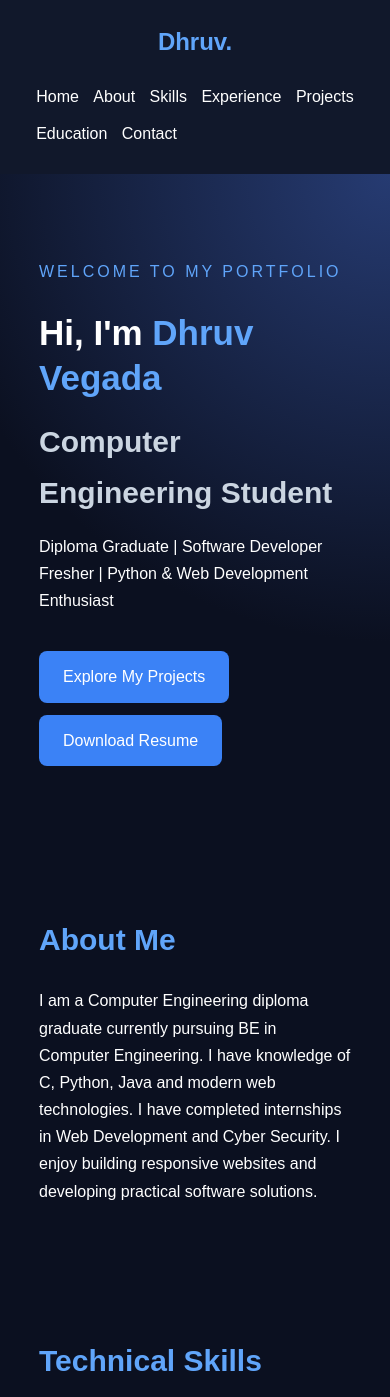
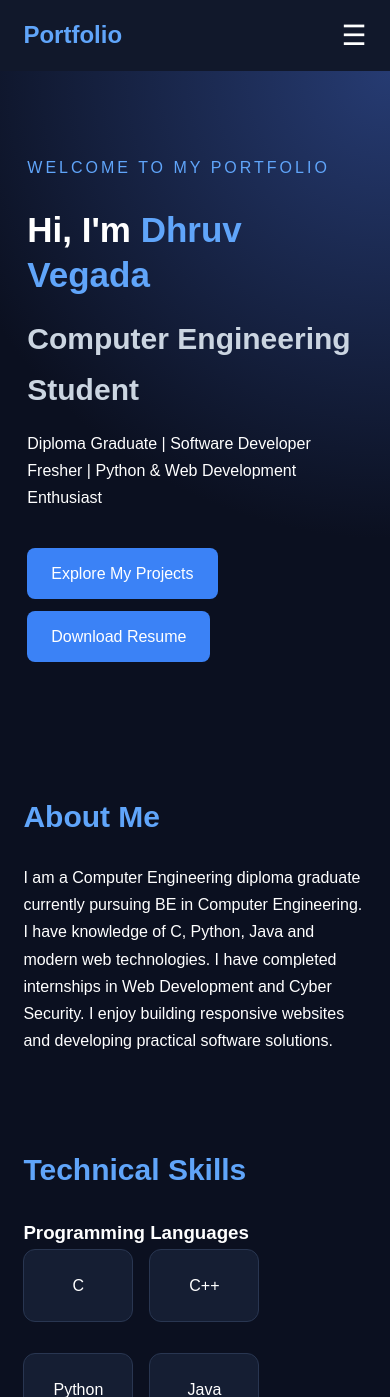
Before and after one commit to VegdaDhruv07/my-first-flask-website, a Flask app: page / in a window 390 px wide. Shown: the top 1397 px of the page. Run offline with Flask 3, Linux system fonts and the light colour scheme.

Commit message:
Organized CSS and improved responsive design

```diff
--- a/static/style.css
+++ b/static/style.css
@@ -13,13 +17,18 @@ body {
     line-height: 1.7;
 }
 
-nav {
+
+/* =====================================
+   2. NAVBAR
+===================================== */
+
+nav,
+.navbar {
     display: flex;
     justify-content: space-between;
     align-items: center;
     padding: 22px 8%;
     background: #11182b;
-    flex-wrap: wrap;
     gap: 15px;
 }
 
@@ -27,15 +36,36 @@ nav h2 {
     color: #60a5fa;
 }
 
+.nav-links {
+    display: flex;
+    align-items: center;
+    gap: 20px;
+}
+
 nav a {
     color: white;
     text-decoration: none;
-    margin-left: 18px;
 }
 
 nav a:hover {
     color: #60a5fa;
 }
+
+/* Hamburger Button */
+
+.menu-btn {
+    display: none;
+    font-size: 28px;
+    background: none;
+    border: none;
+    color: white;
+    cursor: pointer;
+}
+
+
+/* =====================================
+   3. HERO SECTION
+===================================== */
 
 .hero {
     min-height: 80vh;
@@ -119,27 +160,10 @@ section h2 {
     text-align: center;
 }
 
-#projects .card {
-    max-width: 600px;
-}
 
-footer {
-    text-align: center;
-    padding: 25px;
-    background: #11182b;
-    color: #cbd5e1;
-}
-
-@media (max-width: 600px) {
-    nav {
-        flex-direction: column;
-    }
-
-    nav a {
-        margin: 5px;
-        display: inline-block;
-    }
-}
+/* =====================================
+   6. PROJECT SECTION
+===================================== */
 
 .project-grid {
     display: grid;
@@ -458,13 +485,138 @@ footer {
     color: #7dd3fc;
 }
 
+
+/* =====================================
+   10. FOOTER
+===================================== */
+
+footer {
+    text-align: center;
+    padding: 25px;
+    background: #11182b;
+    color: #cbd5e1;
+}
+
+
+/* =====================================
+   11. TABLET RESPONSIVE
+===================================== */
+
 @media (max-width: 900px) {
+
     .certificate-grid {
         grid-template-columns: repeat(2, minmax(0, 1fr));
     }
+
 }
 
+
+/* =====================================
+   12. MOBILE RESPONSIVE
+===================================== */
+
+@media (max-width: 768px) {
+
+    /* Navbar */
+
+    nav,
+    .navbar {
+        position: relative;
+        flex-direction: row;
+        justify-content: space-between;
+        align-items: center;
+        flex-wrap: wrap;
+        padding: 15px 6%;
+    }
+
+    .menu-btn {
+        display: block;
+    }
+
+    .nav-links {
+        display: none;
+        position: absolute;
+        top: 100%;
+        left: 0;
+        width: 100%;
+        flex-direction: column;
+        align-items: flex-start;
+        gap: 15px;
+        padding: 20px;
+        background: #111827;
+        z-index: 1000;
+    }
+
+    .nav-links.show {
+        display: flex;
+    }
+
+    /* Hero */
+
+    .hero {
+        padding: 60px 7%;
+    }
+
+    /* Projects */
+
+    .project-grid {
+        grid-template-columns: 1fr;
+        gap: 25px;
+    }
+
+    .project-card {
+        padding: 22px;
+    }
+
+}
+
+
+/* =====================================
+   13. SMALL MOBILE RESPONSIVE
+===================================== */
+
 @media (max-width: 600px) {
+
+    /* Common Sections */
+
+    section:not(.hero) {
+        padding: 45px 6%;
+    }
+
+    /* Education */
+
+    .education-timeline {
+        padding-left: 22px;
+    }
+
+    .edu-dot {
+        left: -31px;
+    }
+
+    .education-card {
+        padding: 20px;
+    }
+
+    /* Internship */
+
+    .internship-timeline {
+        padding-left: 22px;
+    }
+
+    .internship-item::before {
+        left: -31px;
+    }
+
+    .internship-card {
+        padding: 20px;
+    }
+
+    .internship-card h3 {
+        font-size: 19px;
+    }
+
+    /* Certificates */
+
     .certificate-grid {
         grid-template-columns: 1fr;
         gap: 25px;
--- a/templates/index.html
+++ b/templates/index.html
@@ -12,15 +12,18 @@
 </head>
 <body>
 
-<nav>
-    <h2>Dhruv<span>.</span></h2>
-    <div class="nav-links">
+<nav class="navbar">
+    <h2>Portfolio</h2>
+
+    <button class="menu-btn" onclick="toggleMenu()">
+        ☰
+    </button>
+
+    <div class="nav-links" id="navLinks">
         <a href="#home">Home</a>
         <a href="#about">About</a>
-        <a href="#skills">Skills</a>
-        <a href="#experience">Experience</a>
+        <a href="#education">Education</a>
         <a href="#projects">Projects</a>
-        <a href="#education">Education</a>
         <a href="#contact">Contact</a>
     </div>
 </nav>
```
Also changed, not shown: other parts of static/style.css (+63 -44 lines), 1 other file.
